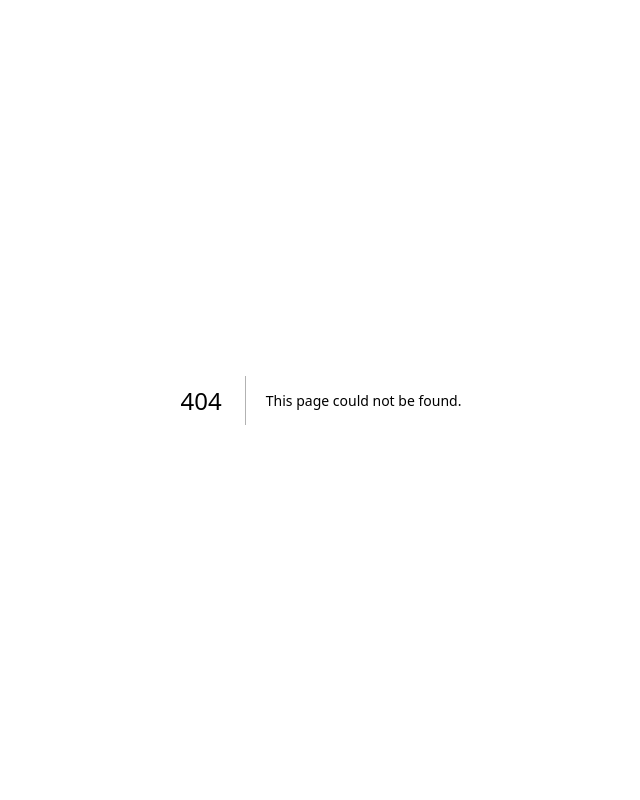
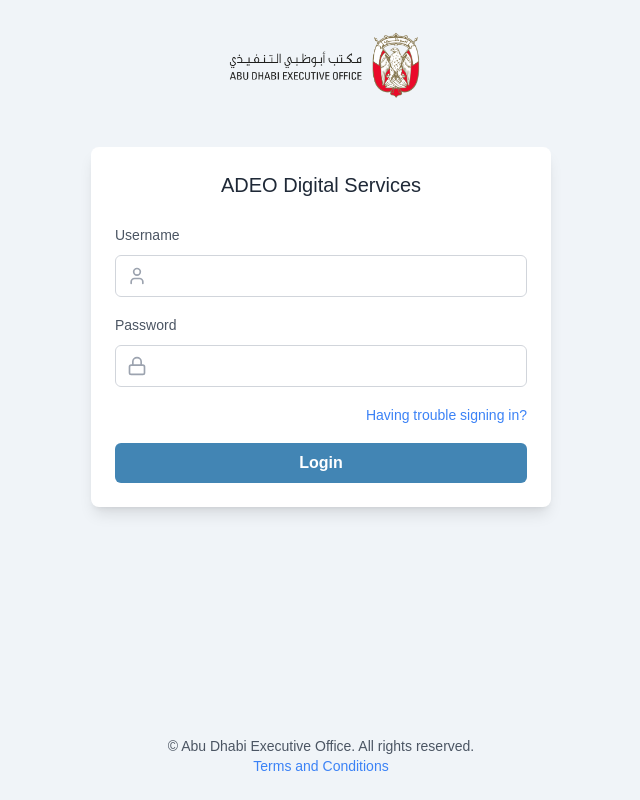
Before and after one commit to hamsathul/adeo_hackathon_frontend, a Next.js app: page /login in a window 1280 px wide. Before the commit this address had no page. Shown: the whole page, without its empty margins (319-959 px from the left). Built offline with nearby package versions, Linux system fonts and the light colour scheme.

Commit message:
Login Page Linked

```diff
--- /dev/null
+++ b/app/login/page.tsx
@@ -0,0 +1,11 @@
+import { LoginPage } from '@/components/custom/login'
+import React from 'react'
+
+const page = () => {
+  return (
+    <div>
+      <LoginPage />
+    </div>
+  )
+}
+export default page
--- a/components/custom/landing.tsx
+++ b/components/custom/landing.tsx
@@ -5,6 +5,7 @@
 import Image from 'next/image'
 import { Button } from "@/components/ui/button"
 import { Search, ArrowRight, Eye } from 'lucide-react'
+
 
 export function LandingPage() {
   const [isPlaying, setIsPlaying] = useState(true)
--- a/components/custom/login.tsx
+++ b/components/custom/login.tsx
@@ -1,9 +1,12 @@
+"use client";
+
 import Image from "next/image"
 import Link from "next/link"
 import { User, Lock } from 'lucide-react'
 import { useState } from 'react'
+import { useRouter } from 'next/navigation'
 
-export default function LoginPage() {
+export function LoginPage() {
   const [username, setUsername] = useState('')
   const [password, setPassword] = useState('')
 
@@ -24,7 +27,7 @@
       {/* Logo */}
       <div className="w-full max-w-[200px] mt-8 mb-12 relative">
         <Image
-          src="/placeholder.svg"
+          src="/ADEO.png"
           alt="Abu Dhabi Executive Office"
           width={200}
           height={80}
@@ -83,7 +86,7 @@
               type="submit"
               className="w-full bg-[#4285b4] hover:bg-[#3b769e] text-white font-semibold py-2 px-4 rounded-md transition duration-300 ease-in-out"
             >
-              Logon
+              Login
             </button>
           </form>
         </div>
```
Also changed, not shown: public/LoginBackground.jpg (added).
